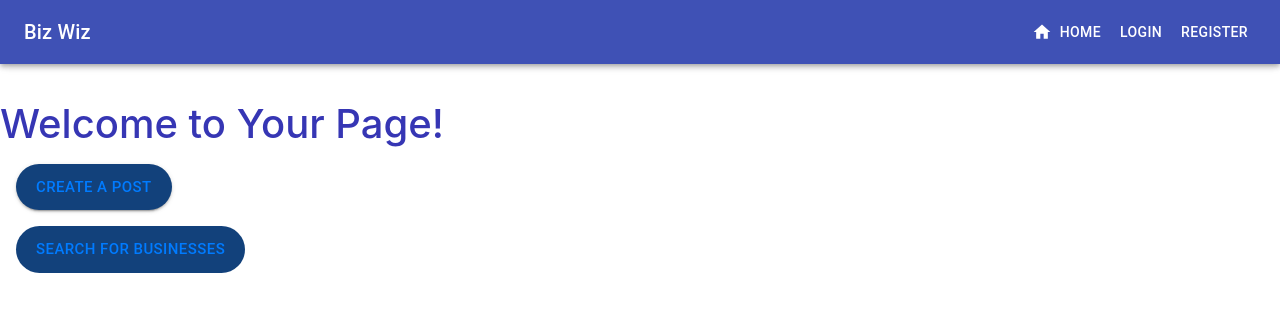
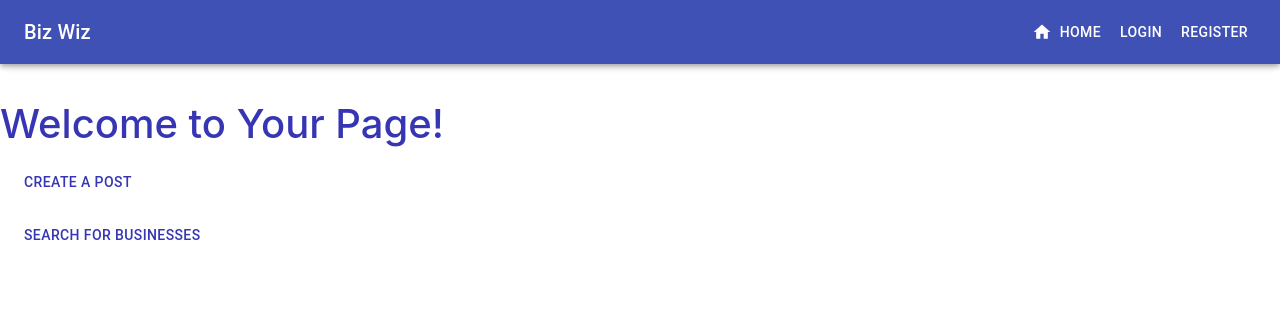
Before and after one commit to weilyl/biz-wiz-frontend, a React (Create React App) app: page /login in a window 1280 px wide. Shown: the top 312 px of the page. Built offline with nearby package versions, Linux system fonts and the light colour scheme.

Commit message:
buttons created

```diff
--- a/src/components/Business.css
+++ b/src/components/Business.css
@@ -1,6 +1,9 @@
 h1{
     color:rgb(54, 54, 180);
 }
-Button{
-    border-radius: 35px;
+.links{
+    color:rgb(54, 54, 180);
 }
+.links:hover{
+    color: white;
+}
--- a/src/components/Business.js
+++ b/src/components/Business.js
@@ -5,6 +5,8 @@ import './Business.css'
 //import Post from "./Post.js";
 import CreatePost from "./Post.js";
 import "bootstrap/dist/css/bootstrap.min.css";
+import HomeIcon from "@material-ui/icons/Home";
+
 import {
   makeStyles,
   AppBar,
@@ -13,32 +15,51 @@ import {
   Drawer,
   Button,
 } from "@material-ui/core";
-
+const useStyles = makeStyles((theme) => ({
+  title: {
+    flexGrow: 1,
+  },
+  rootDiv: {
+    minHeight: "100px",
+  },
+  searchbtn: {
+    "&:hover": {
+      borderColor: "#adcaec",
+      boxShadow: "0 1px 6px #adcaec",
+      backgroundColor: "#12417b",
+      color: "white",
+    },
+  },
+  postbtn: {
+    "&:hover": {
+      borderColor: "#adcaec",
+      boxShadow: "0 1px 6px #adcaec",
+      backgroundColor: "#12417b",
+      color: "white",
+    },
+  },
+}));
 function BusinessPage() {
+  const classes = useStyles();
   return (
     <div>
       <h1>Welcome to Your Page!</h1>
       <Router>
       <Nav.Link href="#home">
         <Button
-    style={{
-        borderRadius: 35,
-        backgroundColor: "#12417b",
-        padding: "10px 20px",
-        fontSize: "15px"
-    }}
-    variant="contained"
-    >
-      <Link to="/CreatePost">Create A Post</Link></Button>
+          ariant="text"
+          color="inherit"
+          href="/"
+          className={classes.postbtn}>
+      <Link className='links' to="/CreatePost">Create A Post</Link></Button>
       </Nav.Link>
       <Nav.Link href="/">
         <Button
-            style={{
-              borderRadius: 35,
-              backgroundColor: "#12417b",
-              padding: "10px 20px",
-              fontSize: "15px"
-          }}><Link to="/search">Search for Businesses</Link></Button>
+          ariant="text"
+          color="inherit"
+          href="/"
+          className={classes.searchbtn}>
+            <Link to="/search" className='links'>Search for Businesses</Link></Button>
       </Nav.Link>
         {/* <Navbar bg="light" expand="lg">
           <Navbar.Brand href="#home">Biz Wiz</Navbar.Brand>
```
